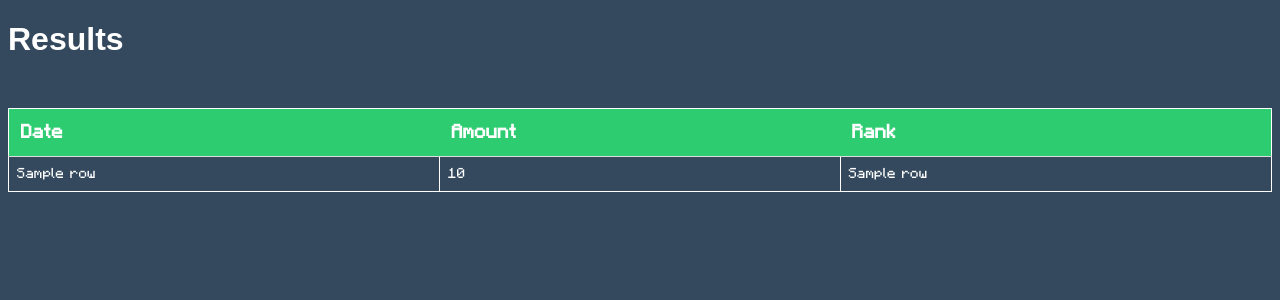
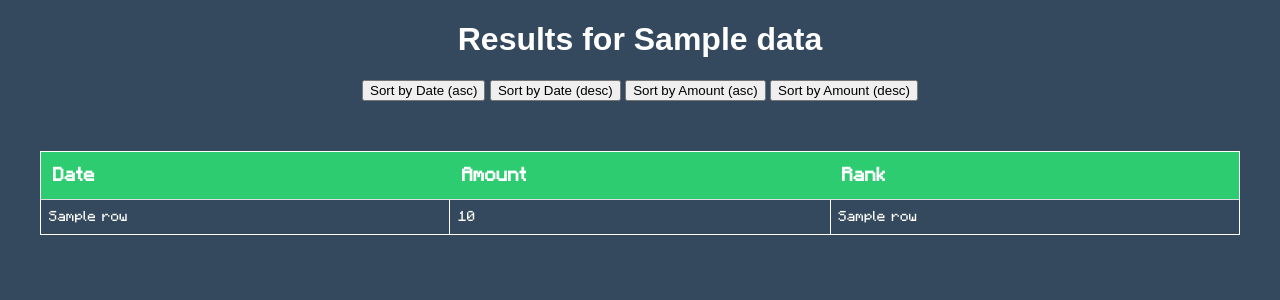
Before and after one commit to itzilly/ProudCircle, a Flask app: template web-server/src/templates/results.html in a window 1280 px wide. Shown: the top 300 px of the page. Run offline with Flask 2, Linux system fonts and the light colour scheme; the template is opened without the code that fills it: most values are stand-ins (such as "Sample title", 1, 10 or a date in 2020).

Commit message:
Add sorting buttons

```diff
--- a/web-server/src/templates/results.html
+++ b/web-server/src/templates/results.html
@@ -5,15 +5,23 @@
     <title>Results</title>
   </head>
   <body>
-    <h1>Results</h1>
-    {% if results %}
-      <table>
+    <div class="container">
+      <h1>Results for {{ data["playername"] }}</h1>
+      <button id="sort-date-asc">Sort by Date (asc)</button>
+      <button id="sort-date-desc">Sort by Date (desc)</button>
+      <button id="sort-amount-asc">Sort by Amount (asc)</button>
+      <button id="sort-amount-desc">Sort by Amount (desc)</button>
+      {% if data %}
+        <table id="results-table">
+          <thead>
             <tr>
               <th id="date-header">Date</th>
               <th id="amount-header">Amount</th>
               <th>Rank</th>
             </tr>
-        {% for row in results %}
+          </thead>
+          <tbody>
+            {% for row in data["expHistory"] %}
               <tr>
                 <td>{{ row[1] }}</td>
                 <td>{{ row[3]|intcomma }}</td>
@@ -36,9 +44,12 @@
                 </td>
               </tr>
             {% endfor %}
+          </tbody>
         </table>
       {% else %}
         <p>No results found.</p>
       {% endif %}
+    </div>
+    <script src="{{ url_for('static', filename='scripts/results.js') }}"></script>
   </body>
 </html>
```
Lines whose indentation alone changed are shown as unchanged.
